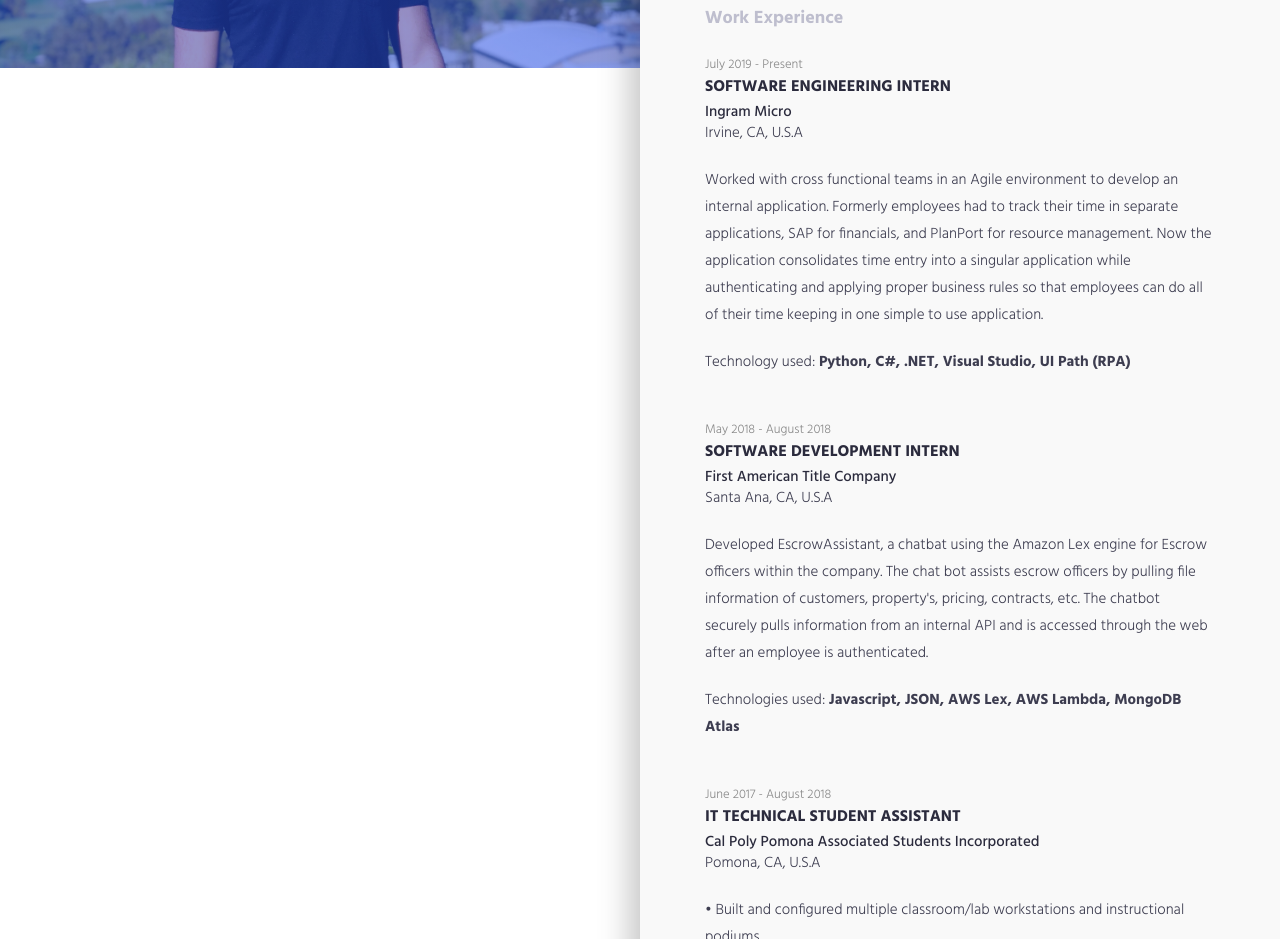
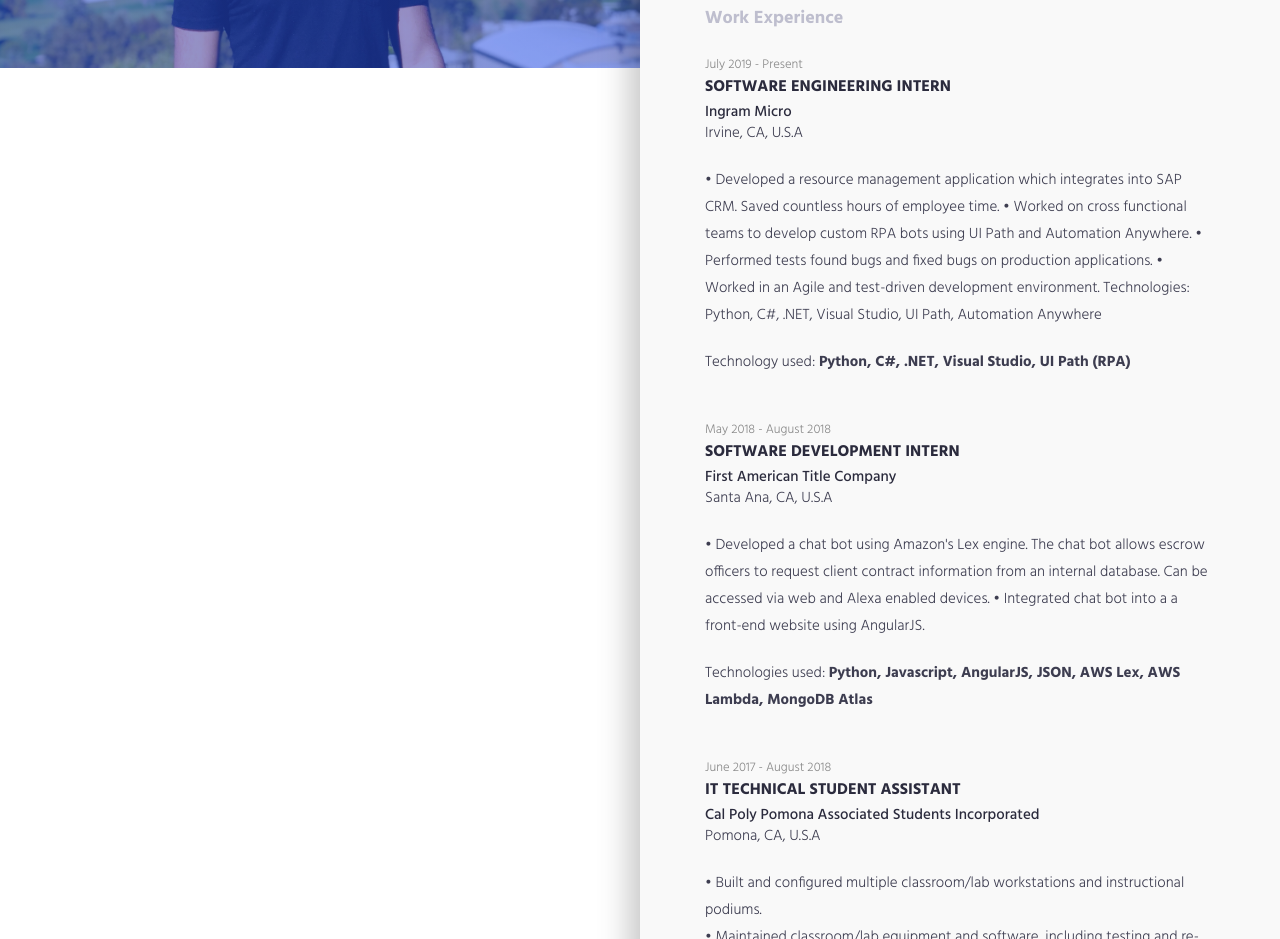
Before and after one commit to Reza7865/reza7865.github.io, a plain HTML site: page index.html in a window 1280 px wide. Shown: the part 732-1671 px from the top of the page. Drawn offline with Linux system fonts and the light colour scheme.

Commit message:
Update index.html

```diff
--- a/index.html
+++ b/index.html
@@ -157,7 +157,12 @@
                     <h3>Software Engineering Intern</h3>
                     <h4>Ingram Micro</h4>
                     <p>Irvine, CA, U.S.A</p>
-                    <p>Worked with cross functional teams in an Agile environment to develop an internal application. Formerly employees had to track their time in separate applications, SAP for financials, and PlanPort for resource management. Now the application consolidates time entry into a singular application while authenticating and applying proper business rules so that employees can do all of their time keeping in one simple to use application.</p>
+                    <p>• Developed a resource management application which integrates into SAP CRM. Saved countless hours of employee time.
+                       • Worked on cross functional teams to develop custom RPA bots using UI Path and Automation Anywhere.
+                       • Performed tests found bugs and fixed bugs on production applications.
+                       • Worked in an Agile and test-driven development environment.
+
+Technologies: Python, C#, .NET, Visual Studio, UI Path, Automation Anywhere</p>
                     <p>Technology used: <b>Python, C#, .NET, Visual Studio, UI Path (RPA)</b></p>
                 </div>
                 <!-- .experience-item -->
@@ -166,9 +171,10 @@
                     <h3>Software Development Intern</h3>
                     <h4>First American Title Company</h4>
                     <p>Santa Ana, CA, U.S.A</p>
-                    <p>Developed EscrowAssistant, a chatbat using the Amazon Lex engine for Escrow officers within the company. The chat bot assists escrow officers by pulling file information of customers, property's, pricing, contracts, etc. The chatbot securely pulls information from an internal API and is accessed through the web after an employee is authenticated.</p>
+                    <p>• Developed a chat bot using Amazon's Lex engine. The chat bot allows escrow officers to request client contract information from an internal database. Can be accessed via web and Alexa enabled devices.
+                    • Integrated chat bot into a a front-end website using AngularJS.</p>
 
-                    <p>Technologies used: <b>Javascript,  JSON, AWS Lex, AWS Lambda, MongoDB Atlas</b></p>
+                    <p>Technologies used: <b>Python, Javascript, AngularJS, JSON, AWS Lex, AWS Lambda, MongoDB Atlas</b></p>
                 </div>
                 <!-- .experience-item -->
 
```
